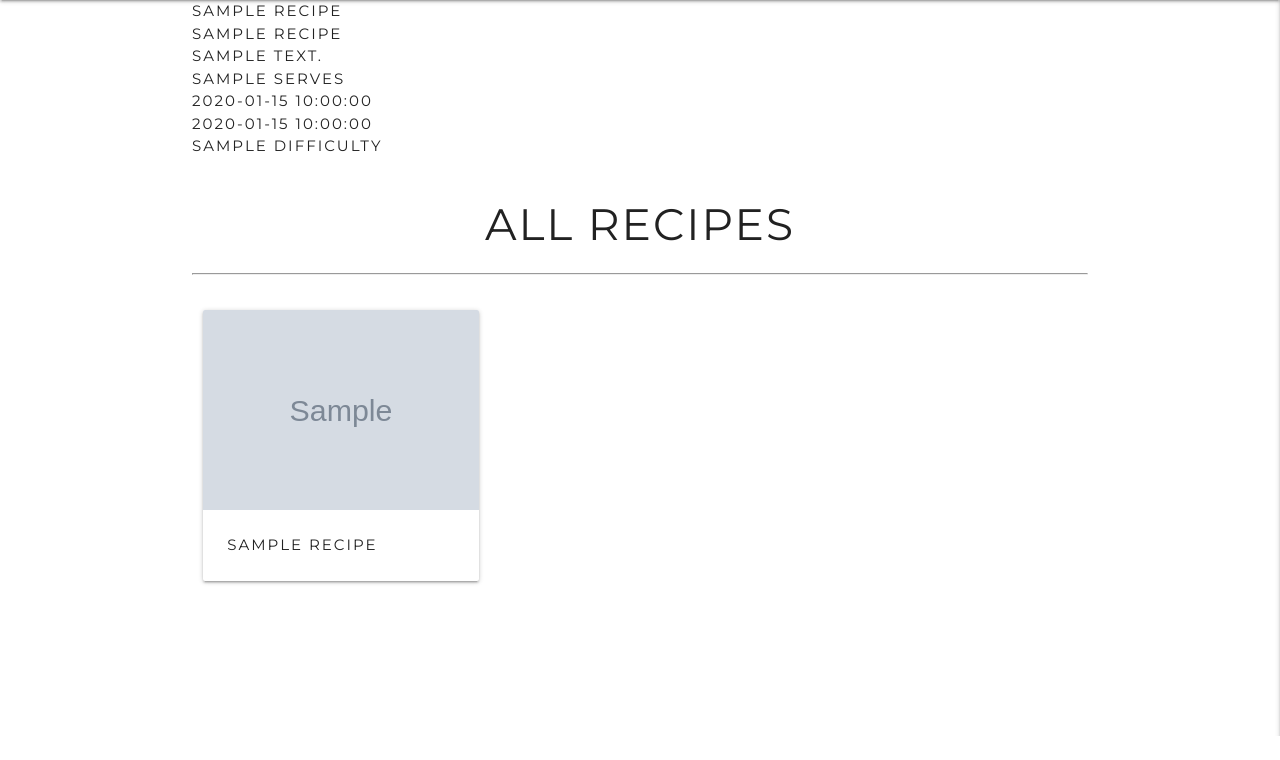
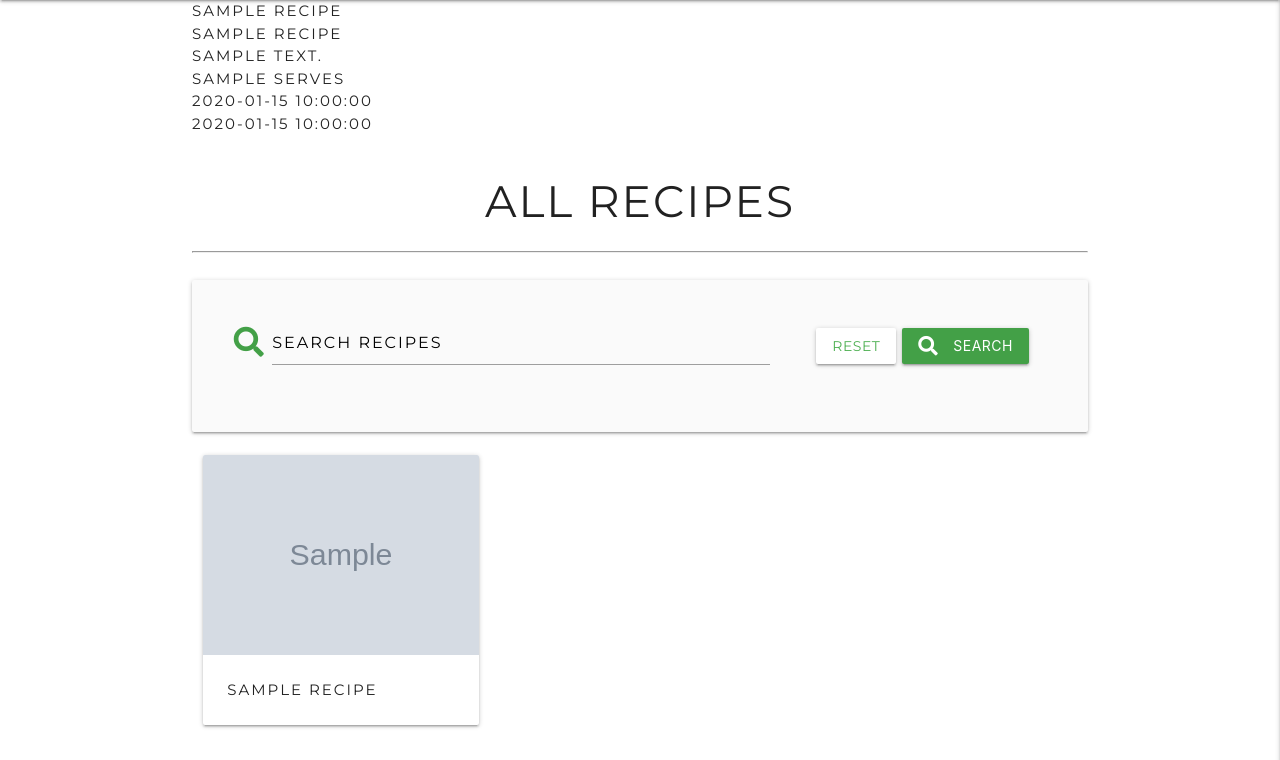
Before and after one commit to natashaclerkin/bia-MS3, a Flask app: page /all_recipes in a window 1280 px wide. Shown: the part 64-824 px from the top of the page. Before the commit the page ends 800 px from the top, so only its background shows below. Run offline with Flask 2, Linux system fonts and the light colour scheme; grey boxes marked "Sample" are stand-in pictures; a database or web service that is not in the repository returns one stand-in record (values such as "Sample title"); some libraries are stand-ins or nearby versions.

Commit message:
Add Search functionality

```diff
--- a/app.py
+++ b/app.py
@@ -31,6 +31,15 @@ def index():
 @app.route("/all_recipes")
 def all_recipes():
     recipes = list(mongo.db.recipes.find())
+    return render_template("recipes.html", recipes=recipes)
+
+
+# search recipes
+@app.route("/search", methods=["GET", "POST"])
+def search():
+    # Search for recipes based on query
+    query = request.form.get("query")
+    recipes = list(mongo.db.recipes.find({"$text": {"$search": query}}))
     return render_template("recipes.html", recipes=recipes)
 
 
--- a/templates/login.html
+++ b/templates/login.html
@@ -1,7 +1,7 @@
 {% extends "base.html" %}
 {% block content %}
 
-    <h1>class="center-align">Log In</h1>
+    <h1 class="center-align">Log In</h1>
 
     <div class="row">
         <form class="col s12 m8 offset-m2" method="POST" action="{{ url_for('login') }}">
--- a/templates/recipes.html
+++ b/templates/recipes.html
@@ -4,24 +4,42 @@
 {% for recipe in recipes %}
 {{ recipe.recipe_name }}<br>
 {{ recipe.category_name }}<br>
-{{ recipe.recipe_description }}<br>
+{{ recipe.description }}<br>
 {{ recipe.serves }}<br>
 {{ recipe.prep_time}}<br>
 {{ recipe.cook_time}}<br>
-{{ recipe.difficulty}}<br>
 {% endfor %}
 
 
 <!-- Recipes Title -->
 <div class="row">
     <h1 class="center-align">ALL RECIPES</h1>
-        <hr class="blackline">
+    <hr class="blackline">
 </div>
 
+<!-- Search -->
+<div class="row card-panel grey lighten-5">
+    <form action="{{ url_for('search') }}" method="post" class="col s12">
+        <div class="row valign-wrapper center-align">
+            <div class="input-field col s12 m8">
+                <i class="fas fa-search prefix #43a047 green-text text-darken-1"></i>
+                <input type="text" name="query" id="query" minlength="3" class="validate" required>
+                <label for="query">Search Recipes</label>
+            </div>
+            <div class="col s12 m4">
+                <a href="{{ url_for('all_recipes')}}" class="#ffffff white #43a047 green-text darken-1 btn text-shadow">Reset</a>
+                <button type="submit" class="#43a047 green darken-1 btn text-shadow">
+                    <i class="fas fa-search left"></i> Search
+                </button>
+            </div>
+        </div>
+    </form>
+</div>
 
-<!-- Recipe Gallery-->
+    {% if recipes|length > 0 %}
+    <!-- Recipe Gallery-->
     <div class="row">
-          {% for recipe in recipes %}
+        {% for recipe in recipes %}
         <div class="col s12 m4">
             <div class="card">
                 <div class="card-image">
@@ -37,5 +55,12 @@
         {% endfor %}
     </div>
 
+    {% else %}
+        <div class="row">
+            <div class="col s12 center-align">
+                <p class="red-text">Hmm... no results found, try another dish!</p>
+            </div>
+        </div>
+    {% endif %}
 
-    {% endblock %}
+{% endblock %}
```
